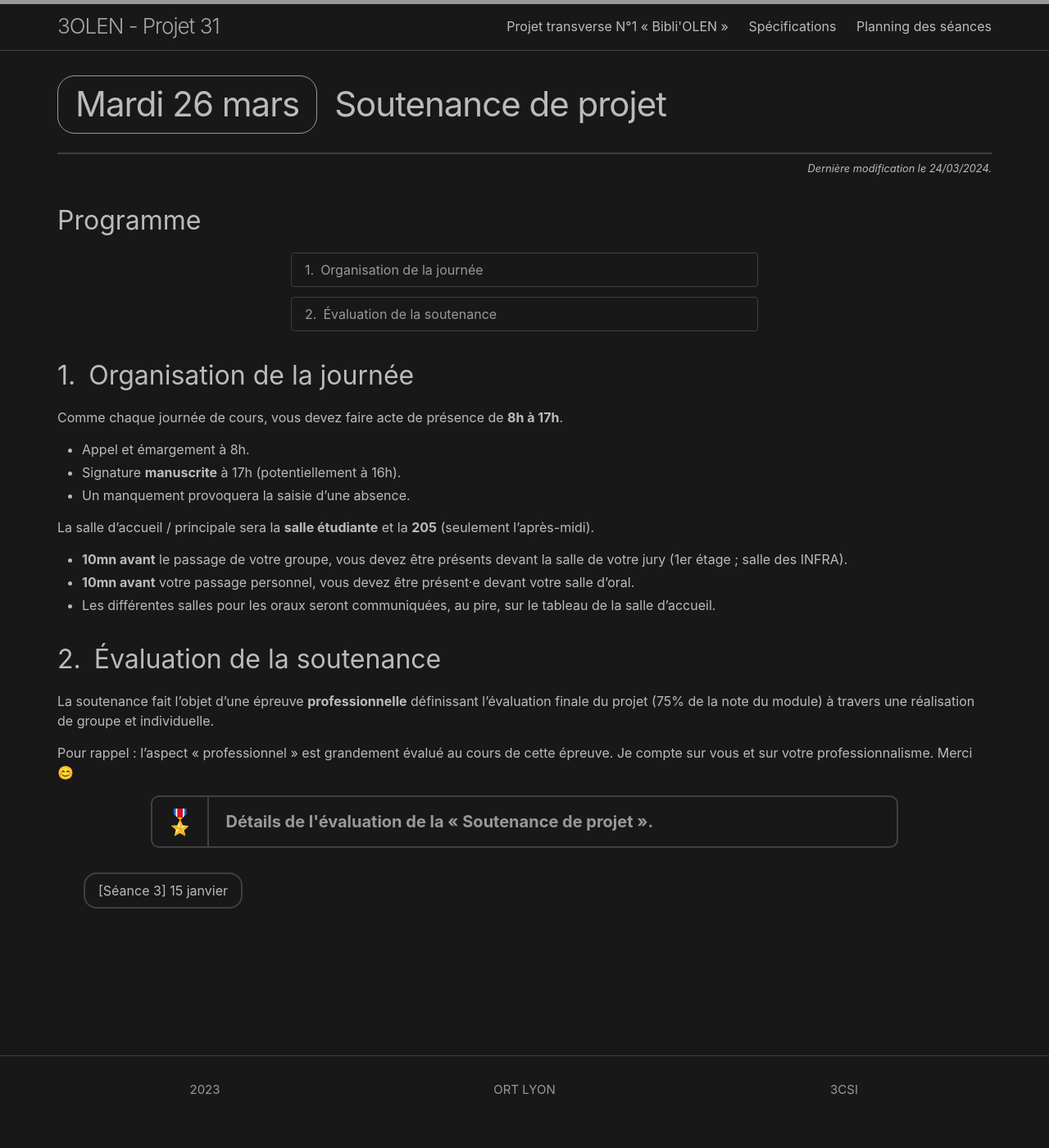
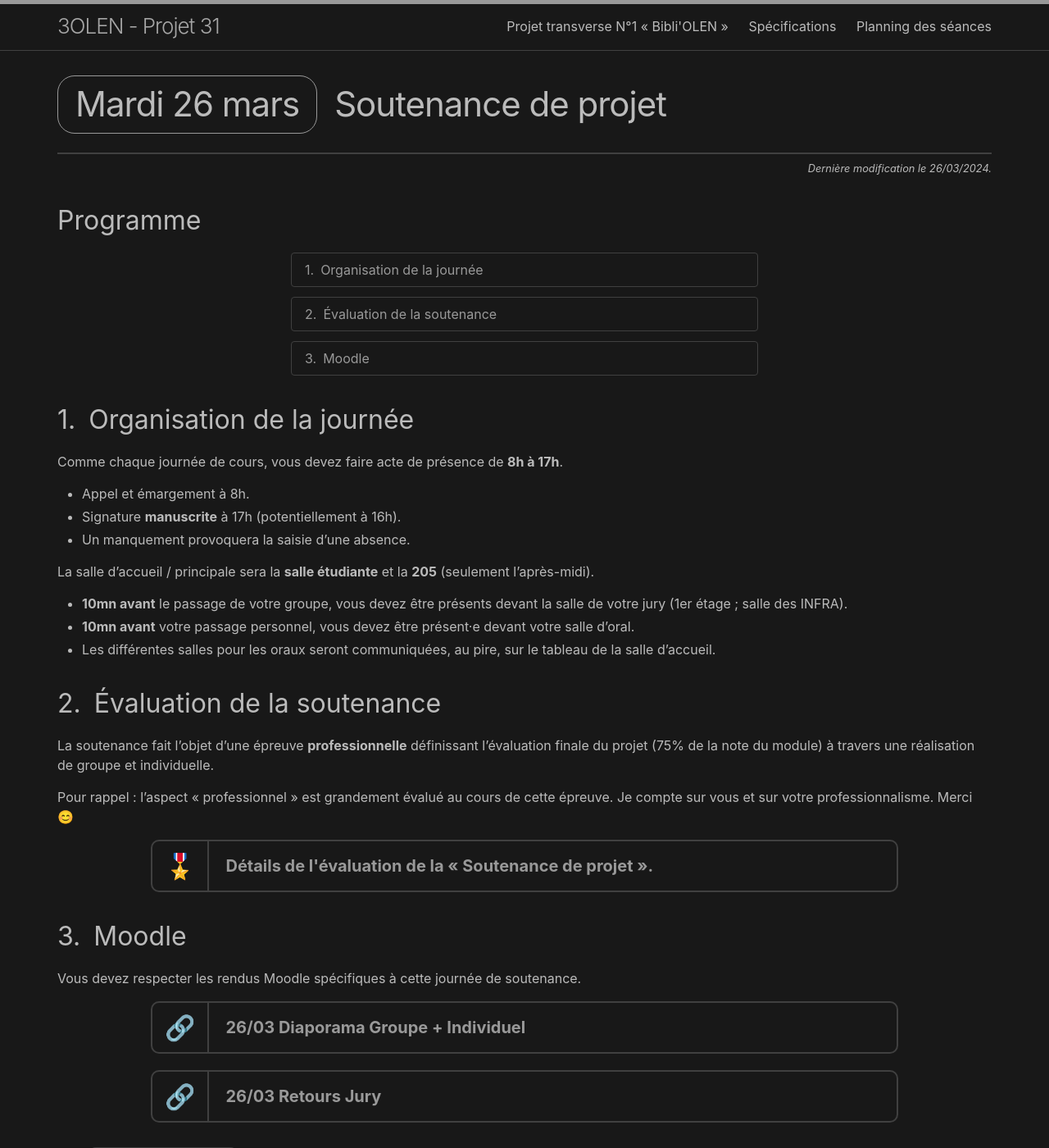
Before and after one commit to 3OLEN/projet-31, a Jekyll site: the page built from docs/_roadmap/08.md, in a window 1280 px wide and 1400 px high. Shown: the whole window at 82% size. Built offline with Jekyll 4.4.1, drawn with Linux system fonts in a browser that asks for light colours.

Commit message:
📝 [Final] External links
* [Jury] Add Excel grid
* [Roadmap] Add Moodle assessments

```diff
--- a/docs/_jury/index.html
+++ b/docs/_jury/index.html
@@ -20,6 +20,10 @@ evaluation_pages:
   identifier: evaluation
   title: Grille de notation complète.
   badge: evaluation
+- type: external_link
+  identifier: "https://lyonortasso-my.sharepoint.com/:x:/g/personal/billy_villena_lyon_ort_asso_fr/EWzVFhcPkVZMqk6Nx9SsBQYBBbs2g1-uo7TMXatiND04Og?e=ZxCJqw"
+  title: "[Excel] Modèle de la grille de notation."
+  blank: true
 technical_request_pages:
 - type: technical_requests
   collection: true
--- a/docs/_roadmap/08.md
+++ b/docs/_roadmap/08.md
@@ -4,7 +4,7 @@ title: Soutenance de projet
 slug: soutenance
 
 session: 8
-last_updated: "2024-03-24"
+last_updated: "2024-03-26"
 schedule:
   - name: Organisation de la journée
     content:
@@ -28,5 +28,17 @@ schedule:
           - type: "final"
             identifier: "index"
             title: "Détails de l'évaluation de la « Soutenance de projet »."
+  - name: Moodle
+    content:
+      - text: "Vous devez respecter les rendus Moodle spécifiques à cette journée de soutenance."
+      - related_pages:
+        - type: "external_link"
+          identifier: "https://lyon-ort.fr/mod/assign/view.php?id=3118"
+          title: "26/03 Diaporama Groupe + Individuel"
+          blank: true
+        - type: "external_link"
+          identifier: "https://lyon-ort.fr/mod/assign/view.php?id=3117"
+          title: "26/03 Retours Jury"
+          blank: true
 
 ---
```
